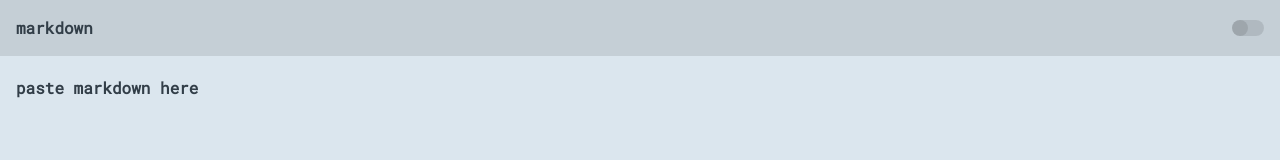
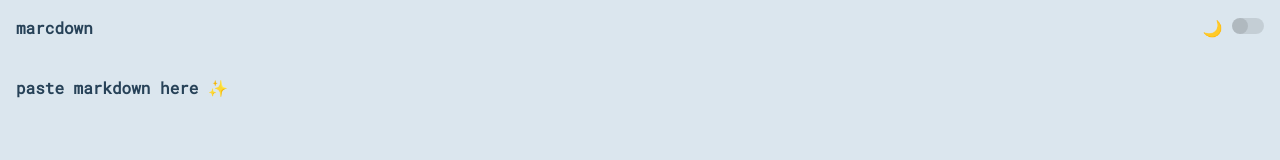
Before and after one commit to liyasthomas/marcdown, a website: page index.html in a window 1280 px wide. Drawn offline with nearby package versions, Linux system fonts and the light colour scheme; a web font is replaced by a local one.

Commit message:
:lipstick: UI refresh, new colors, minimalistic UI

```diff
--- a/index.css
+++ b/index.css
@@ -5,15 +5,15 @@
 }
 
 :root {
-	--font-color: #323E48;
+	--font-color: #274258;
 	--bg-color: #dbe6ee;
-	--bfont-color: #318B6F;
+	--bfont-color: #328b6e;
 	--dbg-color: rgba(0, 0, 0, 0.1);
 }
 
 [data-theme="dark"] {
-	--font-color: #B3C8D8;
-	--bg-color: #323E48;
+	--font-color: #dbe6ee;
+	--bg-color: #274258;
 	--bfont-color: #9ADECE;
 }
 
@@ -88,7 +88,6 @@
 	align-items: center;
 	justify-content: space-between;
 	padding: 16px;
-	background-color: var(--dbg-color);
 	font-weight: 600;
 }
 
--- a/index.html
+++ b/index.html
@@ -14,7 +14,7 @@
 	<!-- See https://goo.gl/OOhYW5 -->
 	<link rel="manifest" href="manifest.json">
 	<!-- See https://goo.gl/qRE0vM -->
-	<meta name="theme-color" content="#ffffff">
+	<meta name="theme-color" content="#dbe6ee">
 	<!-- Add to homescreen for Chrome on Android. Fallback for manifest.json -->
 	<meta name="mobile-web-app-capable" content="yes">
 	<meta name="application-name" content="marcdown">
@@ -30,7 +30,7 @@
 	<link rel="apple-touch-icon" sizes="192x192" href="icons/icon-192x192.png">
 	<!-- Tile icon for Windows 8 (144x144 + tile color) -->
 	<meta name="msapplication-TileImage" content="icons/icon-144x144.png">
-	<meta name="msapplication-TileColor" content="#ffffff">
+	<meta name="msapplication-TileColor" content="#dbe6ee">
 	<meta name="msapplication-tap-highlight" content="no">
 	<!-- OpenGraph -->
 	<meta property="og:site_name" content="marcdown">
@@ -68,15 +68,18 @@
 <body>
 	<div class="container">
 		<div class="header">
-			<span>markdown</span>
-			<label class="theme-switch" for="checkbox">
-				<input type="checkbox" id="checkbox">
-				<div class="slider round"></div>
-			</label>
+			<span>marcdown</span>
+			<div>
+				<span>🌙</span>
+				<label class="theme-switch" for="checkbox">
+					<input type="checkbox" id="checkbox">
+					<div class="slider round"></div>
+				</label>
+			</div>
 		</div>
 		<div class="content">
 			<div class="editor">
-				<textarea name="" id="getm" placeholder="paste markdown here" oninput="keyup()"></textarea>
+				<textarea name="" id="getm" placeholder="paste markdown here ✨" oninput="keyup()" autofocus></textarea>
 			</div>
 			<div class="markdown" id="content">
 			</div>
--- a/index.js
+++ b/index.js
@@ -3,7 +3,7 @@
 	if (mark)
 		document.getElementById('content').innerHTML = marked(mark);
 	else
-		document.getElementById('content').innerHTML = "marcdown will appere here";
+		document.getElementById('content').innerHTML = "";
 }
 const toggleSwitch = document.querySelector('.theme-switch input[type="checkbox"]');
 
```
Also changed, not shown: manifest.json.
